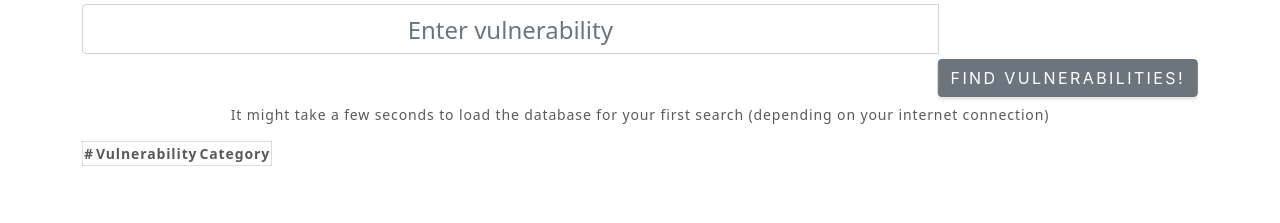
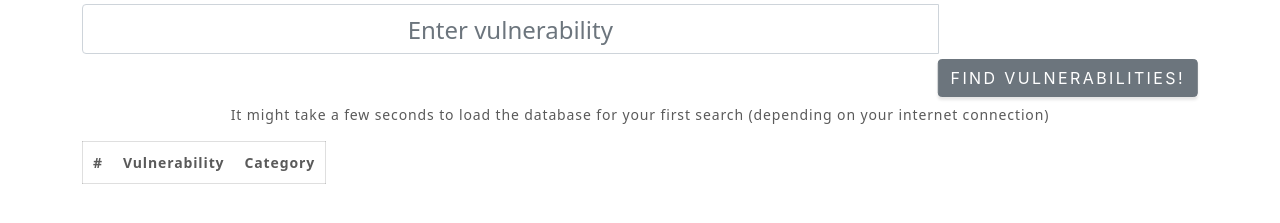
Before and after one commit to iamyuthan/VulDB, a plain HTML site: page index.html in a window 1280 px wide. Shown: the part 265-488 px from the top of the page. Drawn offline with nearby package versions, Linux system fonts and the light colour scheme.

Commit message:
Update index.html

```diff
--- a/index.html
+++ b/index.html
@@ -64,11 +64,11 @@
             <p class="noresults2">It might take a few seconds to load the database for your first search (depending on your internet connection)
             </p>
 
-            <table class="accordion" id="accordionExample">
+            <table class="accordion" id="accordionExample" cellpadding="10">
               <thead>
                 <tr class="accordion-item">
-                  <th scope="col" cellpadding="3">#</th>
-                  <th scope="col" cellpadding="10">Vulnerability</th>
+                  <th scope="col">#</th>
+                  <th scope="col">Vulnerability</th>
                   <th scope="col">Category</th>
 
                 </tr>
```
